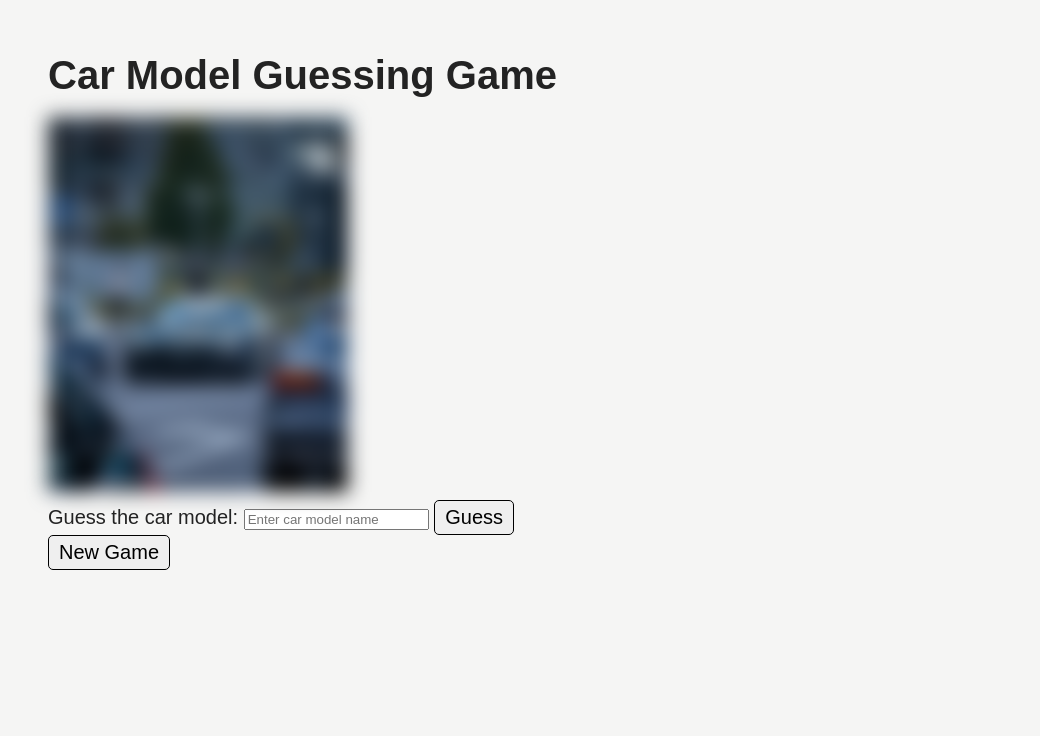
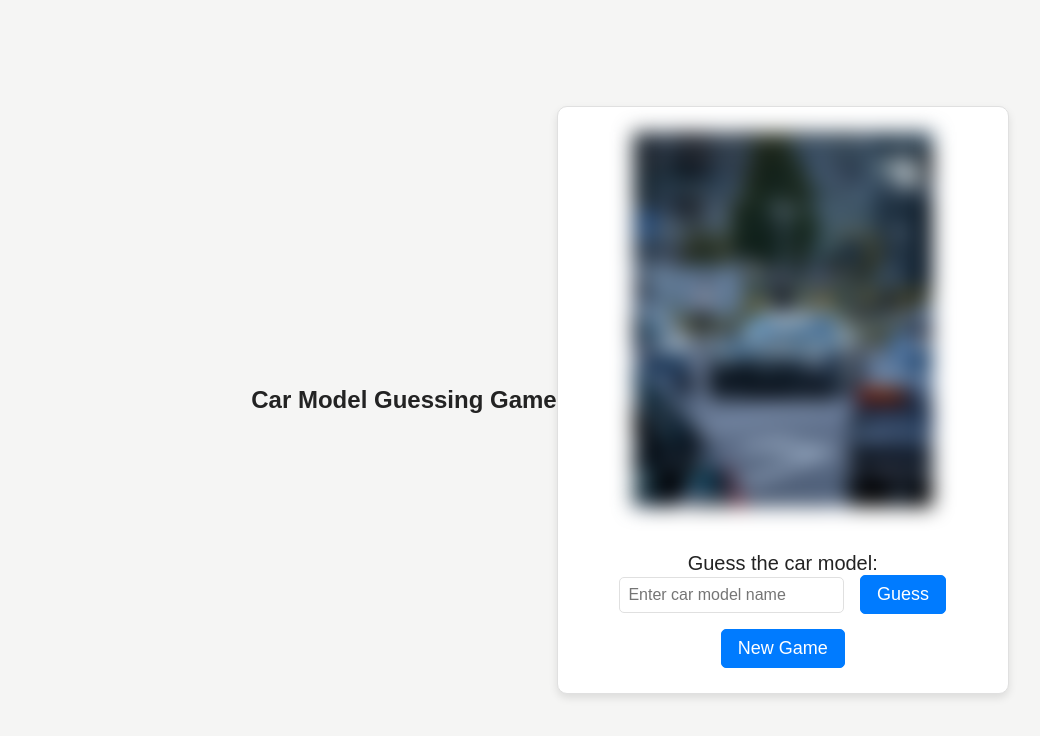
Before and after one commit to rei-commits/Interacting-with-the-Browser, a website built with Parcel: page index.html in a window 1280 px wide. Shown: the whole page, without its empty margins (10-1050 px from the left). Built offline with nearby package versions, Linux system fonts and the light colour scheme.

Commit message:
minor updates

```diff
--- a/index.html
+++ b/index.html
@@ -12,16 +12,16 @@
       <h1>Car Model Guessing Game</h1>
     </header>
 
-    <main>
+    <main class="container">
       <!-- Car image element that updates with each new game -->
-      <img id="car-image" src="" alt="Car image" style="width: 300px; height: auto;" />
-
-      <br />
+      <img id="car-image" src="" alt="Car image" />
 
       <!-- Guessing input and button -->
-      <label for="car-input">Guess the car model:</label>
-      <input type="text" id="car-input" placeholder="Enter car model name" />
-      <button id="guess-button" type="button">Guess</button>
+      <div class="input-container">
+        <label for="car-input">Guess the car model:</label>
+        <input type="text" id="car-input" placeholder="Enter car model name" />
+        <button id="guess-button" type="button">Guess</button>
+      </div>
 
       <!-- Feedback message container -->
       <div id="feedback"></div>
--- a/src/styles.css
+++ b/src/styles.css
@@ -1,39 +1,76 @@
+/* General body styling */
 body {
   background: #f5f5f4;
   color: #232323;
-  line-height: 30px;
   font-size: 20px;
   font-family: sans-serif;
-  padding: 25px 50px;
+  display: flex;
+  justify-content: center;
+  align-items: center;
+  min-height: 100vh;
+  margin: 0;
 }
 
-code {
-  color: #09507c;
-  background: #deedf2;
-  padding: 2px 10px;
+/* Centering container for main content */
+.container {
+  text-align: center;
+  padding: 25px;
+  max-width: 400px;
+  background: #ffffff;
   border-radius: 10px;
+  box-shadow: 0px 4px 8px rgba(0, 0, 0, 0.1);
+  border: 1px solid #e0e0e0;
 }
 
-td {
-  border: 1px solid black;
-  padding: 15px;
+/* Header styling */
+header h1 {
+  font-size: 24px;
 }
 
-button {
-  font-size: 20px;
-  padding: 5px 10px;
-  border: 1px solid black;
-  border-radius: 5px;
-  cursor: pointer;
-}
-button:hover {
-  border-color: #09507c;
-  background-color: #deedf2;
-}
-
+/* Car image styling */
 #car-image {
-  width: 300px;
+  width: 100%;
+  max-width: 300px;
   height: auto;
   filter: blur(5px); /* Start with a high blur */
   transition: filter 0.3s ease; /* Smoothly transitions the blur */
+  margin-bottom: 20px;
 }
+
+/* Input container styling */
+.input-container {
+  margin-top: 20px;
+}
+
+/* Input field styling */
+input[type="text"] {
+  font-size: 16px;
+  padding: 8px;
+  border: 1px solid #e0e0e0;
+  border-radius: 5px;
+  margin-right: 10px;
+}
+
+/* Button styling */
+button {
+  font-size: 18px;
+  padding: 8px 16px;
+  border: 1px solid #007bff;
+  border-radius: 5px;
+  cursor: pointer;
+  background-color: #007bff;
+  color: white;
+  transition: background-color 0.3s ease, border-color 0.3s ease;
+}
+
+button:hover {
+  border-color: #0056b3;
+  background-color: #0056b3;
+}
+
+/* Feedback message styling */
+#feedback {
+  margin-top: 15px;
+  font-size: 18px;
+  color: #09507c;
+}
```
